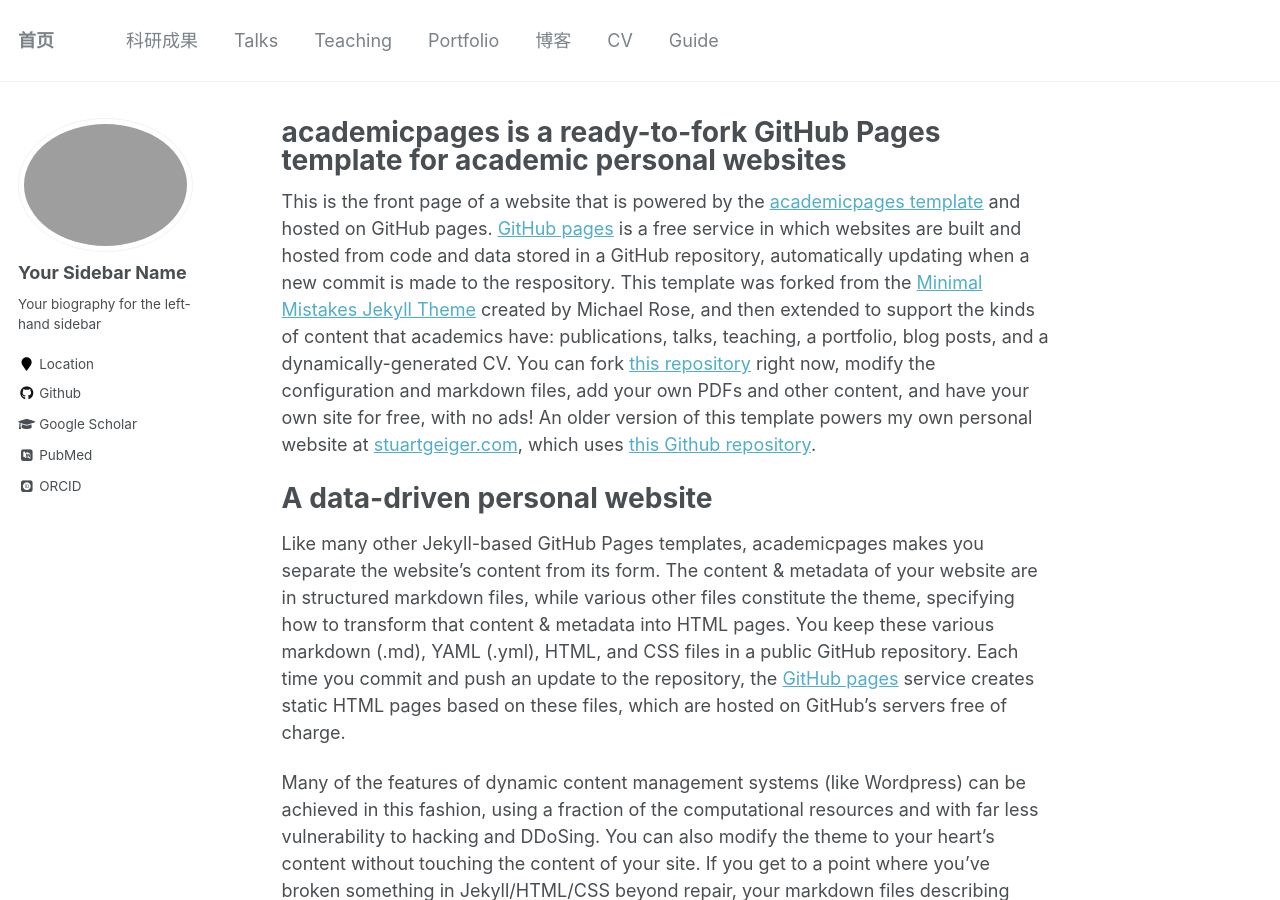
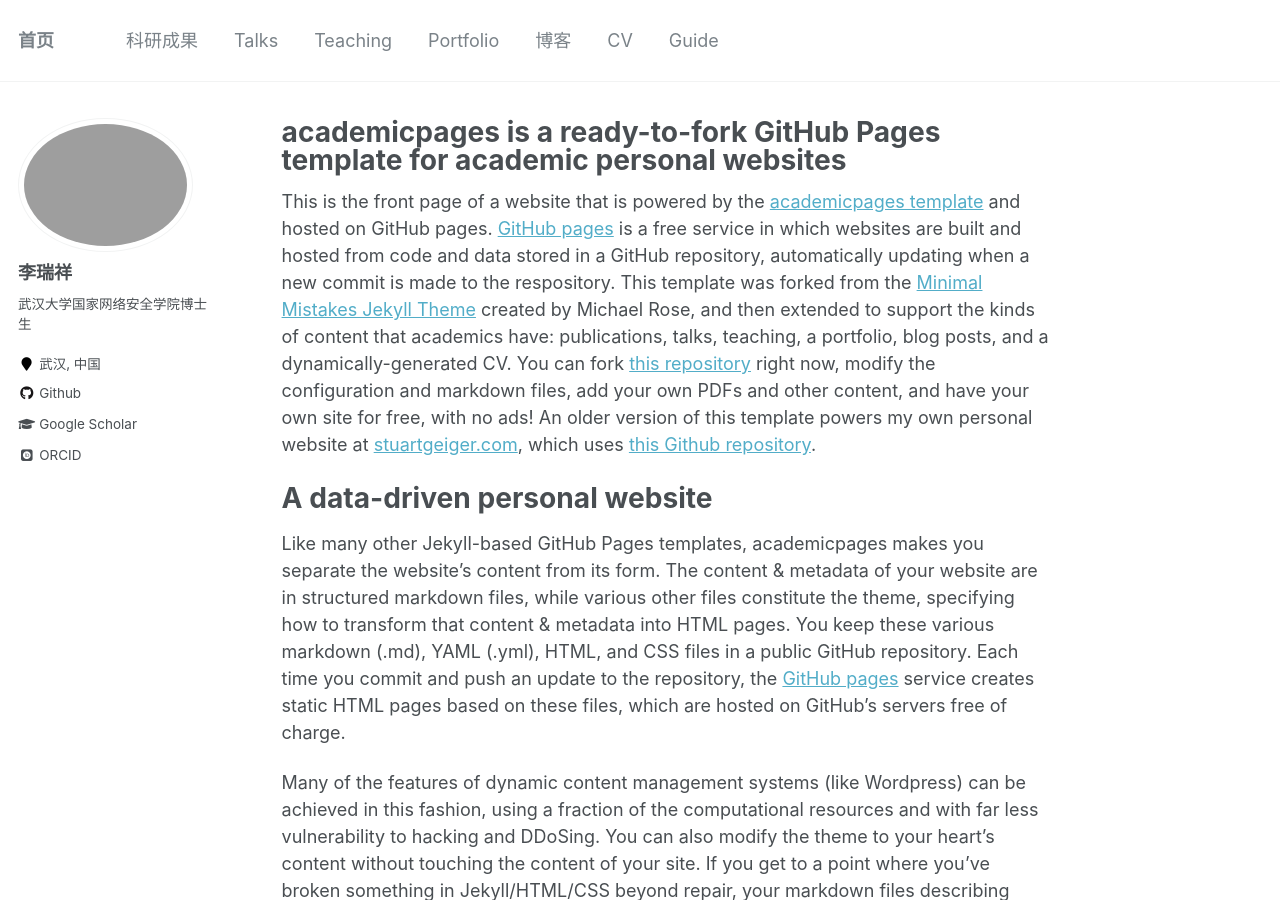
Before and after one commit to lirxairs/lirxairs.github.io, a Jekyll site: the page built from _pages/about.md, in a window 1280 px wide and 900 px high. Built offline with Jekyll 4.4.1, drawn with Linux system fonts in a browser that asks for light colours; some web fonts are replaced.

Commit message:
Update _config.yml

```diff
--- a/_config.yml
+++ b/_config.yml
@@ -80,12 +80,12 @@
 
 # Site Author
 author:
-  name             : "Your Sidebar Name"
+  name             : "李瑞祥"
   avatar           : "profile.tif"
-  bio              : "Your biography for the left-hand sidebar"
-  location         : "Location"
+  bio              : "武汉大学国家网络安全学院博士生"
+  location         : "武汉, 中国"
   employer         :
-  pubmed           : "https://www.ncbi.nlm.nih.gov/pubmed/?term=john+snow"
+  pubmed           :
   googlescholar    : "https://scholar.google.com/citations?hl=en&user=k9H8a5EAAAAJ"
   email            :
   researchgate     :  # example: "https://www.researchgate.net/profile/Ruixiang-Li-10"
```
